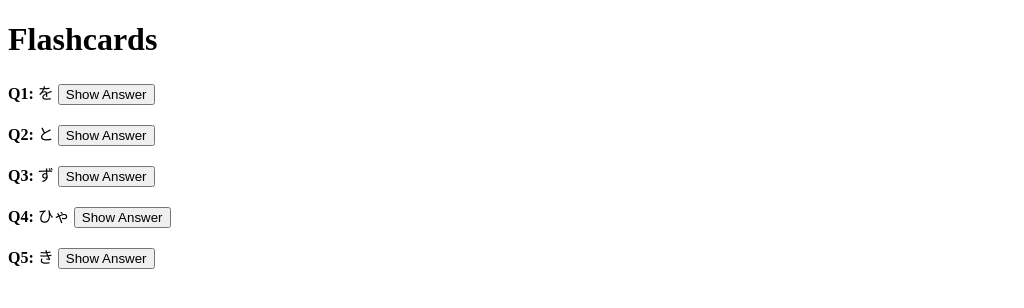
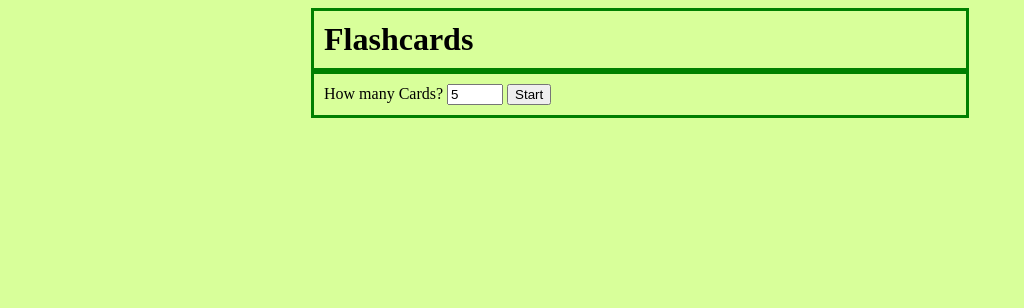
Before and after one commit to Nyeru/flashcard, a Flask app: page / in a window 1280 px wide. Shown: the top 308 px of the page, without its empty margins (0-1024 px from the left). Run offline with Flask 3, Linux system fonts and the light colour scheme.

Commit message:
functional WebApp, TODO: case when n >Deck Length

```diff
--- a/app.py
+++ b/app.py
@@ -1,18 +1,20 @@
 from flask import Flask, request, jsonify, render_template
 from DeckActions import loadDeck, randomCards
+import json
+# TODO: List of availibe CSV, Dynamic Loading, Refreshing Gives new cards, Dynamic Number of Cards
 
 app = Flask(__name__)
 
-deck = loadDeck("hiragana")
-@app.route('/')
+deck = loadDeck("Hiragana")
+@app.route('/', methods=['POST', 'GET'])
 def index():
+    if request.method== "POST":
+        numCards = request.form.get("cardCount")
+        print(numCards)
+        cards = randomCards(deck, int(numCards))
+        return render_template('index.html', cards = cards)
     return render_template("index.html")
-@app.route('/cards', methods=['GET'])
-def serve_cards():
-    num = request.args.get('n', default=5, type=int)
-    cards = randomCards(deck, num)
-    print("Working")
-    return jsonify(cards)
+
 
 if __name__ == '__main__':
     app.run(debug=True)
--- /dev/null
+++ b/static/css/styles.css
@@ -0,0 +1,9 @@
+.center {
+  margin: auto;
+  width: 50%;
+  border: 3px solid green;
+  padding: 10px;
+}
+body {
+  background-color: rgb(216, 255, 154);
+}
--- a/templates/index.html
+++ b/templates/index.html
@@ -1,26 +1,35 @@
 <!DOCTYPE html>
 <html>
 <head>
+  <link rel="stylesheet" href="{{ url_for('static', filename='css/styles.css') }}">
   <title>Flashcard Viewer</title>
 </head>
 <body>
-  <h1>Flashcards</h1>
-  <div id="flashcards"></div>
+  <h1 class="center">Flashcards</h1>
+    <form class="center" method = "POST">
+    <label for="numCards"> How many Cards?</label>
+  <input type="number" id = "numCards" name = "cardCount" min="1" value = 5  max="50">
+  <button type="submit" onclick="save()">Start</button>
+  </form>
+    <script>
+    const getValue = localStorage.getItem("numCards");
+    if(getValue){
+      document.getElementById("numCards").value = getValue;
+    }
+    function save(){
+      const setValue = document.getElementById("numCards").value
+      localStorage.setItem("numCards", setValue);
+    }
+    </script>
+  <div id="flashcards">
+  <ol type="1">
+    {% for card in cards %}
 
-  <script>
-    fetch('/cards?n=5')
-      .then(res => res.json())
-      .then(data => {
-        let html = "";
-        data.forEach((card, i) => {
-          html += `
-            <div style="margin-bottom:1em;">
-              <strong>Q${i+1}:</strong> ${card.front}
-              <button onclick="alert('${card.back}')">Show Answer</button>
-            </div>`;
-        });
-        document.getElementById('flashcards').innerHTML = html;
-      });
-  </script>
+    <li class = "center" style="margin-bottom:1em;">{{card.front}}
+    <button onclick="alert('{{card.back}}')">Show Answer</button>
+    </li>
+    {% endfor %}
+  </ol>
+</div>
 </body>
 </html>
```
